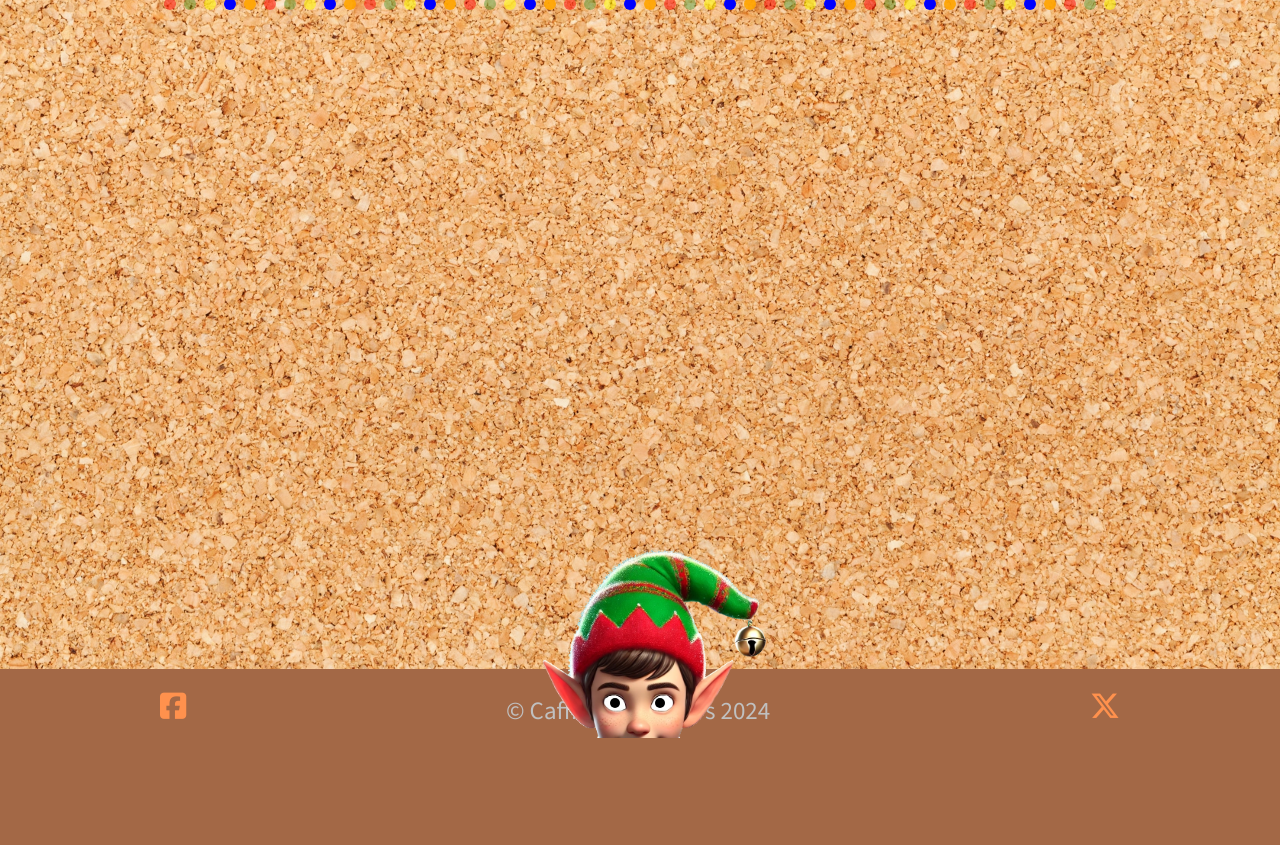
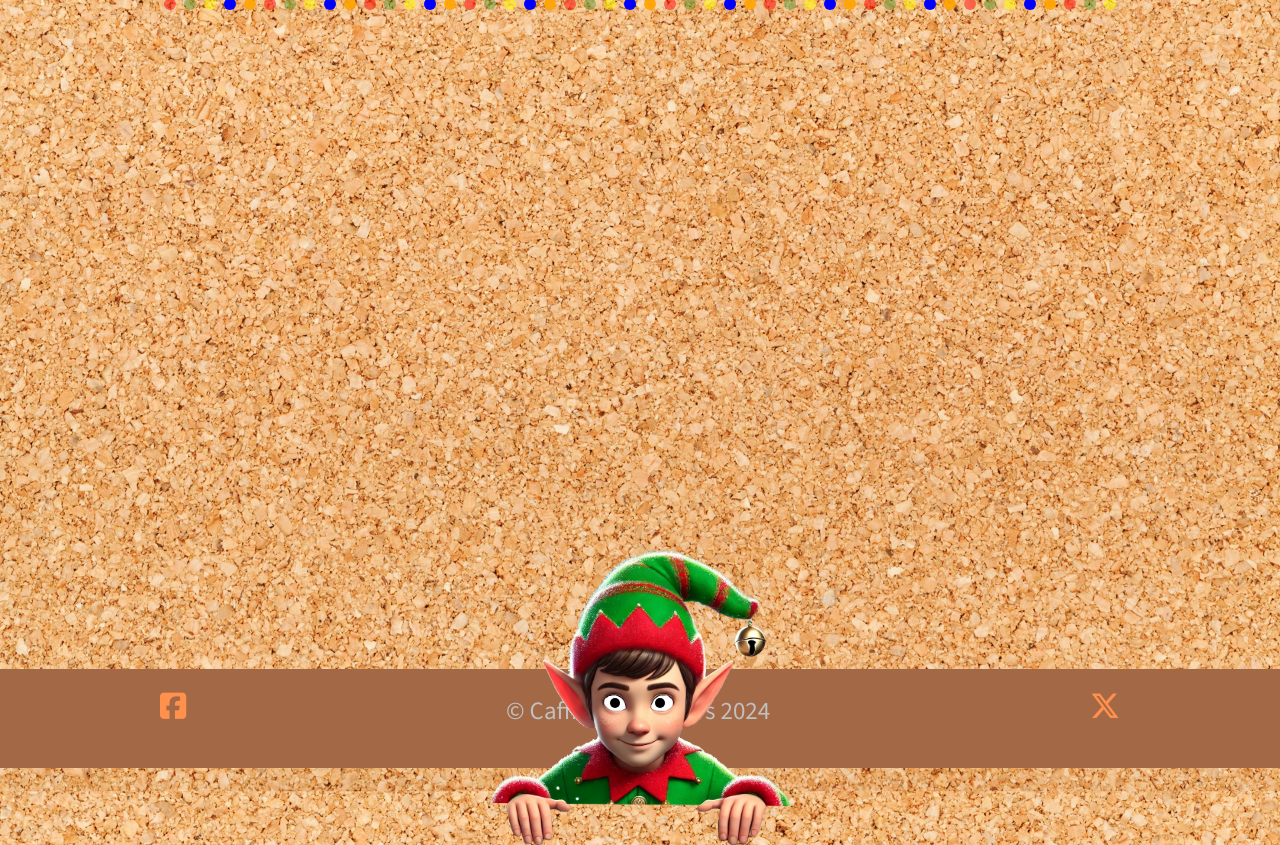
Before and after one commit to Yazhmd/Post-it-, a Django app: page / in a window 1280 px wide. Shown: the part 62-907 px from the top of the page. Before the commit the page ends 800 px from the top, so only its background shows below. Run offline with Django 4.2, Linux system fonts and the light colour scheme; data that the repository does not hold is empty; some libraries are stand-ins or nearby versions.

Commit message:
Edit: moved elf to index.html

```diff
--- a/event/templates/event/index.html
+++ b/event/templates/event/index.html
@@ -56,5 +56,14 @@
     {% endif %}
 </div>
 
+<div class="footer-container">
+    <div class="face-container">
+        <div class="eye left-eye"></div>
+        <div class="eye right-eye"></div>
+        <img src="{% static 'images/elf.webp' %}" width="20%" height="20%" alt="Face" class="face-image">
+    </div>
+</div>
+
+
 <!-- index.html content ends here -->
 {% endblock content %}
--- a/static/css/style.css
+++ b/static/css/style.css
@@ -51,7 +51,7 @@ body {
 }
 /* Face (Elf) Container */
 .face-container {
-    position: fixed; /* Allows the elf to move freely within the footer-container */
+    position: absolute; /* Allows the elf to move freely within the footer-container */
     top: 610px; /* Move the elf upwards relative to the footer-container */
     left: 50%;
     transform: translateX(-50%); /* Center the elf horizontally */
--- a/templates/base.html
+++ b/templates/base.html
@@ -108,13 +108,7 @@
 
 
        <!-- Footer -->
-       <div class="footer-container">
-            <div class="face-container">
-                <div class="eye left-eye"></div>
-                <div class="eye right-eye"></div>
-                <img src="{% static 'images/elf.webp' %}" width="20%" height="20%" alt="Face" class="face-image">
-            </div>
-        </div>
+
 
        <footer class="footer mt-auto py-3 dark-bg">
 
```
